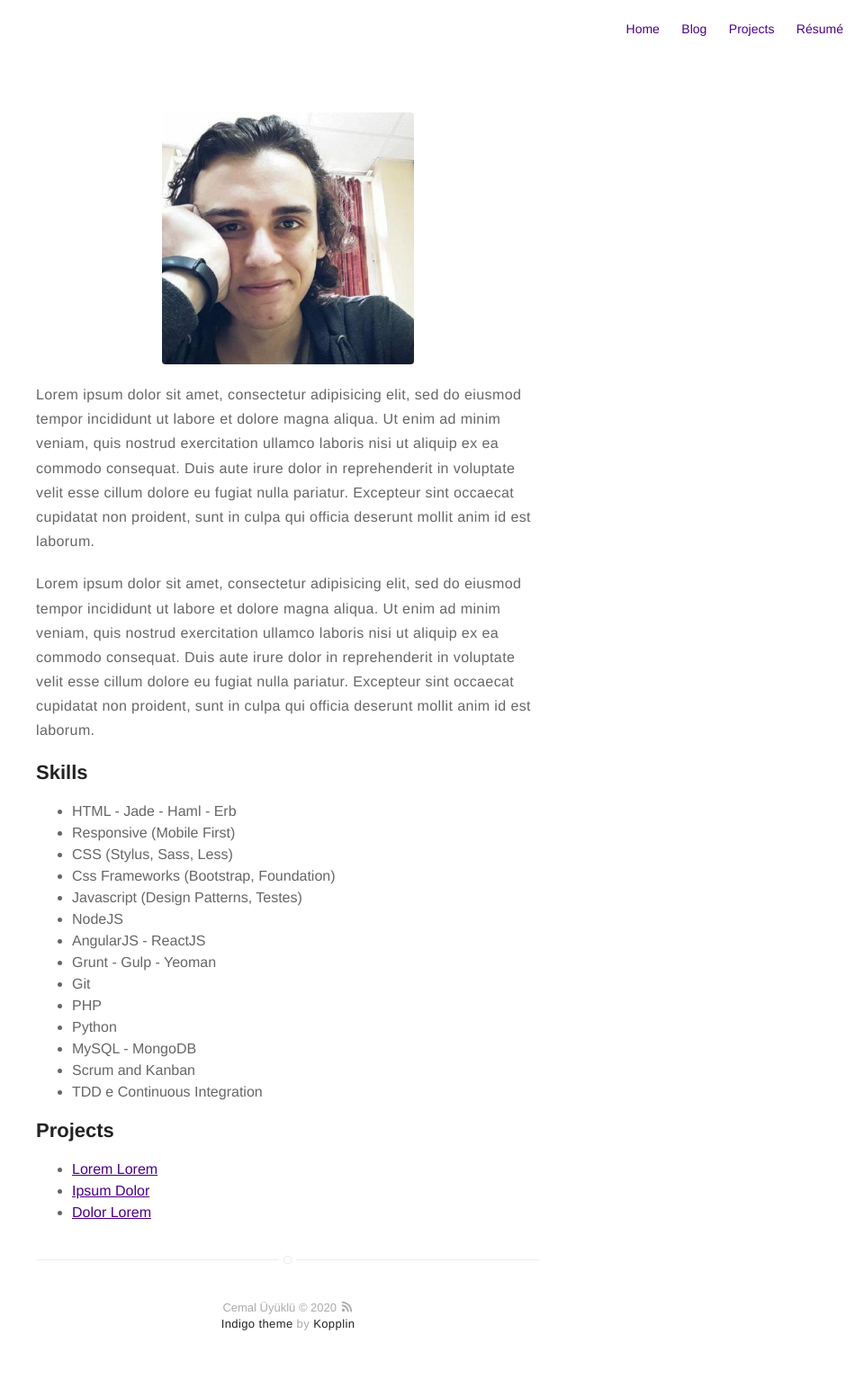
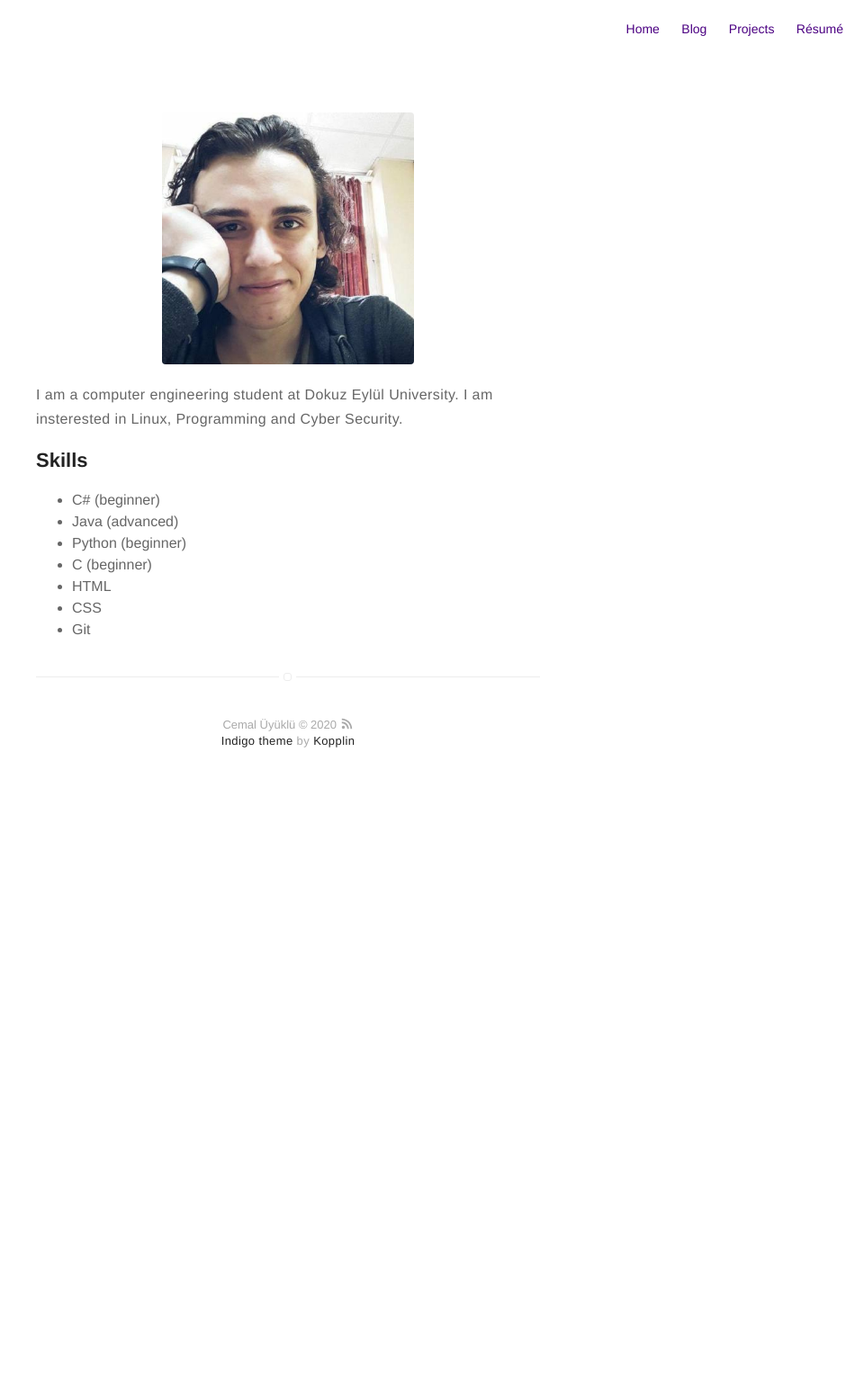
Before and after one commit to cmlism/cemaluyuklu.com.tr, a Jekyll site: the page built from about.md, in a window 1280 px wide. Shown: the whole page at 90% size, without its empty margins (320-1280 px from the left). Built offline with Jekyll 4.4.1, drawn with Linux system fonts in a browser that asks for light colours; after the commit the page ends 900 px from its top, so only the background shows below that.

Commit message:
about sayfası kişisel olarak güncellendi

```diff
--- a/about.md
+++ b/about.md
@@ -4,43 +4,16 @@ layout: page
 ---
 ![Profile Image]({{ site.url }}/{{ site.picture }})
 
-<p>Lorem ipsum dolor sit amet, consectetur adipisicing elit, sed do eiusmod
-tempor incididunt ut labore et dolore magna aliqua. Ut enim ad minim veniam,
-quis nostrud exercitation ullamco laboris nisi ut aliquip ex ea commodo
-consequat. Duis aute irure dolor in reprehenderit in voluptate velit esse
-cillum dolore eu fugiat nulla pariatur. Excepteur sint occaecat cupidatat non
-proident, sunt in culpa qui officia deserunt mollit anim id est laborum.</p>
-
-<p>Lorem ipsum dolor sit amet, consectetur adipisicing elit, sed do eiusmod
-tempor incididunt ut labore et dolore magna aliqua. Ut enim ad minim veniam,
-quis nostrud exercitation ullamco laboris nisi ut aliquip ex ea commodo
-consequat. Duis aute irure dolor in reprehenderit in voluptate velit esse
-cillum dolore eu fugiat nulla pariatur. Excepteur sint occaecat cupidatat non
-proident, sunt in culpa qui officia deserunt mollit anim id est laborum.</p>
+I am a computer engineering student at Dokuz Eylül University. I am insterested in Linux, Programming and Cyber Security.
 
 <h2>Skills</h2>
 
 <ul class="skill-list">
-	<li>HTML - Jade - Haml - Erb</li>
-	<li>Responsive (Mobile First)</li>
-	<li>CSS (Stylus, Sass, Less)</li>
-	<li>Css Frameworks (Bootstrap, Foundation)</li>
-	<li>Javascript (Design Patterns, Testes)</li>
-	<li>NodeJS</li>
-	<li>AngularJS - ReactJS</li>
-	<li>Grunt - Gulp - Yeoman</li>
-	<li>Git</li>
-	<li>PHP</li>
-	<li>Python</li>
-	<li>MySQL - MongoDB</li>
-	<li>Scrum and Kanban</li>
-	<li>TDD e Continuous Integration</li>
+	<li>C# (beginner)</li>
+	<li>Java (advanced)</li>
+    <li>Python (beginner)</li>
+    <li>C (beginner)</li>
+    <li>HTML</li>
+    <li>CSS</li>
+    <li>Git</li>
 </ul>
-
-<h2>Projects</h2>
-
-<ul>
-	<li><a href="https://github.com/">Lorem Lorem</a></li>
-	<li><a href="https://github.com/">Ipsum Dolor</a></li>
-	<li><a href="https://github.com/">Dolor Lorem</a></li>
-</ul>
```
